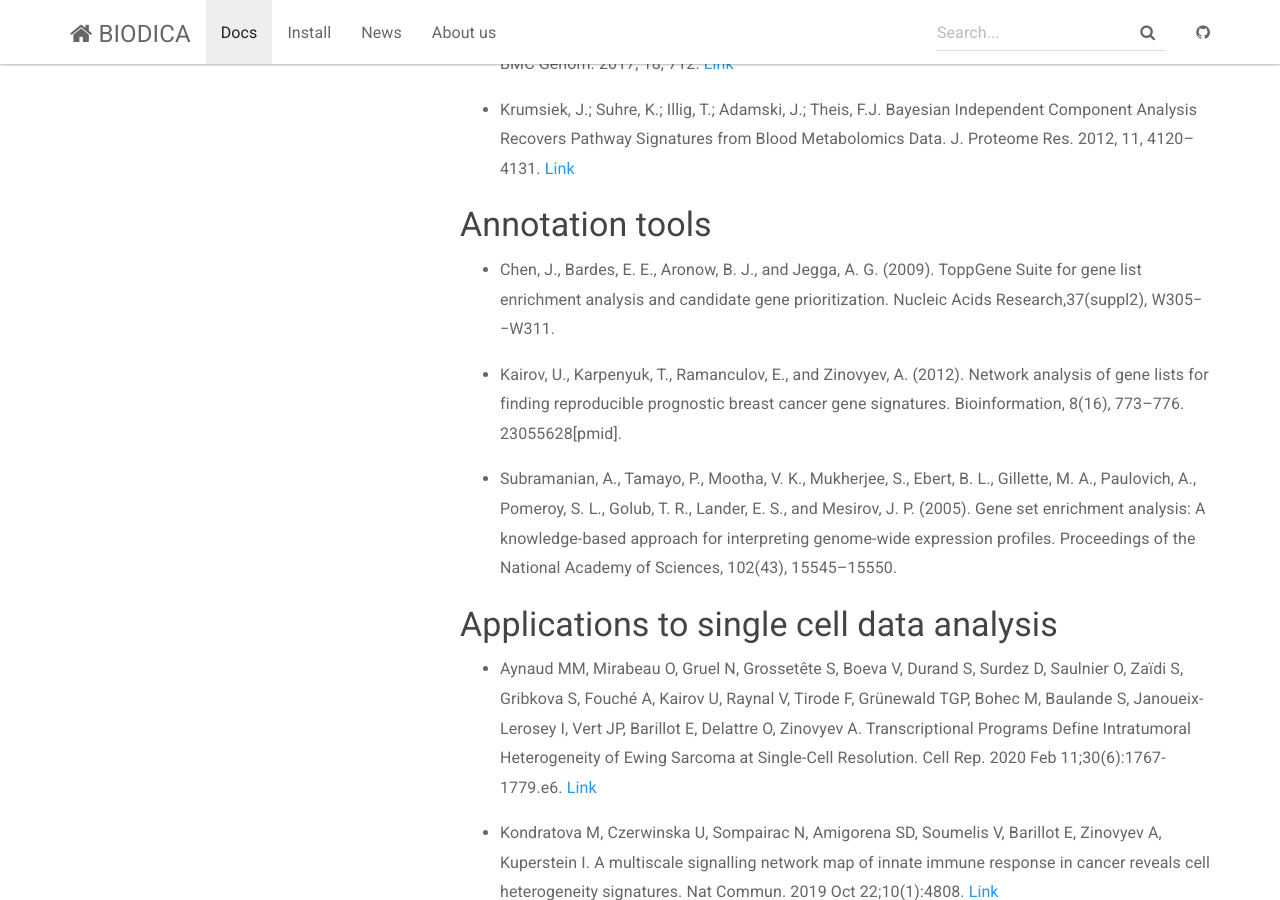
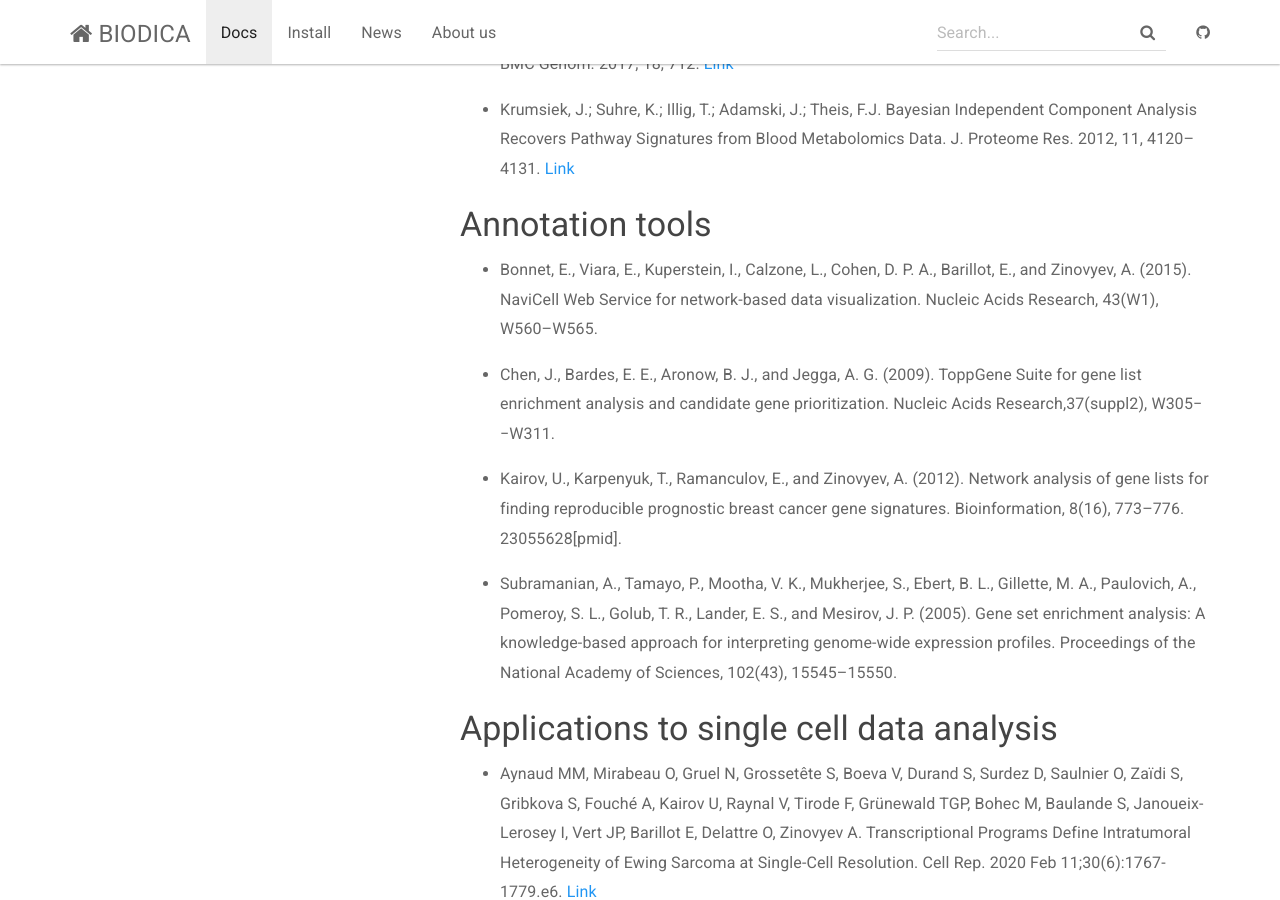
Before and after one commit to sysbio-curie/biodica-environment, a Jekyll site: the page built from _docs/references.md, in a window 1280 px wide and 900 px high, scrolled down 1945 px. Built offline with Jekyll 4.4.1, drawn with Linux system fonts in a browser that asks for light colours.

Commit message:
Update references.md

```diff
--- a/_docs/references.md
+++ b/_docs/references.md
@@ -78,15 +78,22 @@ and visualization. In Proceedings of the 2003 IEEE XIII Workshop on Neural Netwo
 
 ### Annotation tools
 
+
+* Bonnet, E., Viara, E., Kuperstein, I., Calzone, L., Cohen, D. P. A., Barillot, E., and Zinovyev, A. (2015). NaviCell Web Service for network-based data visualization. Nucleic Acids Research, 43(W1), W560–W565.
+
+
 * Chen, J., Bardes, E. E., Aronow, B. J., and Jegga, A. G. (2009). ToppGene Suite for gene list enrichment analysis and candidate gene prioritization. Nucleic Acids Research,37(suppl2), W305−−W311.
 
+
 * Kairov, U., Karpenyuk, T., Ramanculov, E., and Zinovyev, A. (2012). Network analysis of gene lists for finding reproducible prognostic breast cancer gene signatures. Bioinformation, 8(16), 773–776. 23055628[pmid].
+
 
 * Subramanian, A., Tamayo, P., Mootha, V. K., Mukherjee, S., Ebert, B. L., Gillette,
 M. A., Paulovich, A., Pomeroy, S. L., Golub, T. R., Lander, E. S., and Mesirov, J. P.
 (2005). Gene set enrichment analysis: A knowledge-based approach for interpreting
 genome-wide expression profiles. Proceedings of the National Academy of Sciences,
 102(43), 15545–15550.
+
 
 ### Applications to single cell data analysis
 
```
